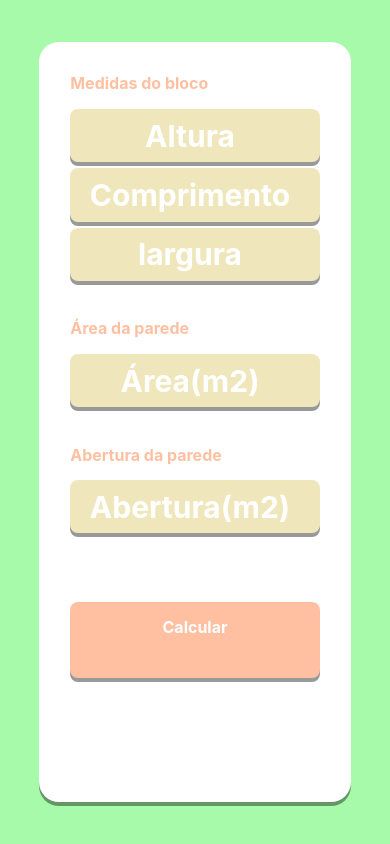
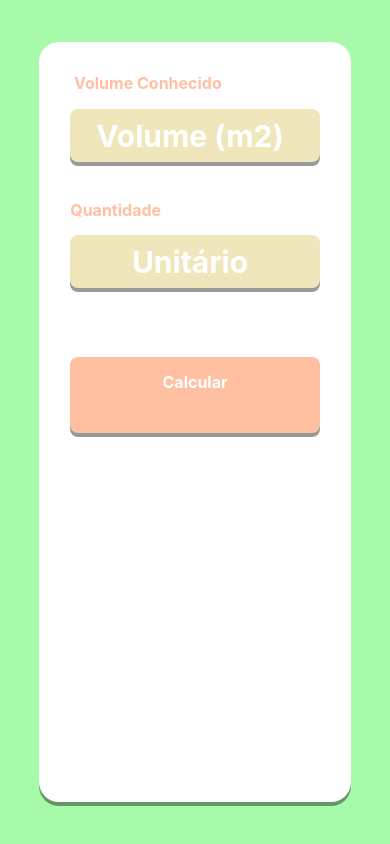
Before and after one commit to AlbertSamuelMelo/TCCJarleson, a React Native app: screen / in a window 390 px wide. Built offline with nearby package versions, Linux system fonts and the light colour scheme.

Commit message:
Resultados Concreto

```diff
--- a/App.js
+++ b/App.js
@@ -2,12 +2,12 @@ import { StatusBar } from 'expo-status-bar';
 import React from 'react';
 import { StyleSheet, Text, View } from 'react-native';
 import Calculator from './src/views/Calculator';
-import TextPlaceHolder from "./src/views/Calculator"
+import CalcularConcreto from './src/views/CalcularConcreto'
 export default function App() {
   return (
     <View style={styles.container}>
-      <Calculator/>
       <StatusBar style="auto" />
+      <CalcularConcreto/>
     </View>
   );
 }
--- /dev/null
+++ b/src/views/CalcularConcreto.js
@@ -0,0 +1,197 @@
+import { StatusBar } from 'expo-status-bar';
+import React, {Component} from 'react';
+import { StyleSheet, Text, View, TouchableOpacity } from 'react-native';
+import TextPlaceHolder from "../components/TextPlaceHolder"
+
+export default class CalcularConcreto extends Component {
+    constructor() {
+        super();
+        this.state = {
+          volumeConhecido: "",
+          quantidade: "",
+          cimento: "",
+          areia: "",
+          brita: "",
+          agua: "",
+          resultado: false
+        };
+      }
+
+
+    volumeConhecido(volumeConhecido){
+        this.setState({volumeConhecido: volumeConhecido})
+    }
+    quantidade(quantidade){
+        this.setState({quantidade: quantidade})
+    }
+    cimento(cimento) {
+      this.setState({cimento: cimento})
+    }
+    areia(areia){
+        this.setState({areia: areia})
+    }
+    brita(brita){
+        this.setState({brita: brita})
+    }
+    agua(agua) {
+      this.setState ({agua: agua})
+    }
+
+    calcular() {
+      var cimento = (parseFloat(this.state.volumeConhecido.category) * parseInt(this.state.quantidade.category) * 6.9)
+      var areia = (parseFloat(this.state.volumeConhecido.category) * parseInt(this.state.quantidade.category) * 0.522)
+      var brita = (parseFloat(this.state.volumeConhecido.category) * parseInt(this.state.quantidade.category) * 1.6512)
+      var agua = (parseFloat(this.state.volumeConhecido.category) * parseInt(this.state.quantidade.category) * 210)
+      this.setState({cimento: cimento})
+      this.setState({areia: areia})
+      this.setState({brita})
+      this.setState({agua: agua})
+      this.setState({resultado: true})
+    }
+
+    render(){
+        return (
+            <View style={styles.container}>
+              <StatusBar style="auto" />
+                <View style={styles.card}>
+                    <Text style={styles.textIsideCard}> Volume Conhecido</Text>
+                    <TextPlaceHolder input={"Volume (m2)"} callbackFromParent={(value) => this.volumeConhecido(value)}/>
+
+                    <Text style={styles.textIsideCard}>Quantidade</Text>
+                    <TextPlaceHolder input={"Unitário"} callbackFromParent={(value) => this.quantidade(value)}/>
+
+                    {
+                      this.state.resultado ?
+                      <View style={{height: "30%", width: "80%"}}>
+                        <View style={{width: "100%", height: "50%"}}>
+                          <Text
+                          style={styles.textIsideCard}
+                          >
+                            Cimento
+                          </Text>
+                          <View style={styles.resultContainer}>
+                            <Text
+                              style={styles.TextButton}
+                            >{this.state.cimento} Sacos</Text>
+                          </View>
+                        </View>
+
+                        <View style={{width: "100%", height: "50%"}}>
+                          <Text
+                          style={styles.textIsideCard}
+                          >
+                            Areia
+                          </Text>
+                          <View style={styles.resultContainer}>
+                            <Text
+                              style={styles.TextButton}
+                            >{this.state.areia} m3</Text>
+                          </View>
+                        </View>
+                        <View style={{width: "100%", height: "50%"}}>
+                          <Text
+                          style={styles.textIsideCard}
+                          >
+                            Brita
+                          </Text>
+                          <View style={styles.resultContainer}>
+                            <Text
+                              style={styles.TextButton}
+                            >{this.state.brita} m3</Text>
+                          </View>
+                        </View>
+                        <View style={{width: "100%", height: "50%"}}>
+                          <Text
+                          style={styles.textIsideCard}
+                          >
+                            Água
+                          </Text>
+                          <View style={styles.resultContainer}>
+                            <Text
+                              style={styles.TextButton}
+                            >{this.state.agua} Litros</Text>
+                          </View>
+                        </View>
+                      </View>
+
+                      :<TouchableOpacity style={styles.button} onPress={() => this.calcular()}>
+                        <Text style={styles.TextButton}>Calcular</Text>
+                      </TouchableOpacity>
+                    }
+
+                </View>
+            </View>
+          );
+    }
+}
+
+const styles = StyleSheet.create({
+  container: {
+    width: "100%",
+    height: "100%",
+    backgroundColor: 'transparent',
+    alignItems: 'center',
+    justifyContent: 'center',
+  },
+  card: {
+    width: "80%",
+    height: "90%",
+    borderRadius: 20,
+    backgroundColor: 'white',
+    alignItems: 'center',
+    justifyContent: 'center',
+    shadowColor: 'black',
+    shadowOffset: {
+        width: 0,
+        height: 4,
+      },
+    shadowOpacity: 0.4,
+    alignItems: 'center',
+    justifyContent: 'flex-start',
+  },
+  textIsideCard: {
+      color: "#FFC0A2",
+      fontWeight: "bold",
+      fontSize: 16,
+      textAlign: "left",
+      width: "80%",
+      marginBottom: "5%",
+      marginTop: "10%"
+  },
+  TextButton: {
+    color: "white",
+    fontWeight: "bold",
+    fontSize: 16,
+    textAlign: "center",
+    width: "100%",
+    height: "100%",
+    padding: "6%"
+  },
+  button: {
+    width: "80%",
+    height: "10%",
+    marginBottom: "8%",
+    marginTop: "20%",
+    backgroundColor: '#FFC0A2',
+    borderRadius: 8,
+    shadowColor: 'black',
+    shadowOffset: {
+        width: 0,
+        height: 4,
+      },
+    shadowOpacity: 0.4,
+  },
+  resultContainer: {
+    width: "100%",
+    height: "60%",
+    marginBottom: "2%",
+    backgroundColor: '#FFC0A2',
+    borderRadius: 8,
+    shadowColor: 'black',
+    shadowOffset: {
+        width: 0,
+        height: 4,
+      },
+    shadowOpacity: 0.4,
+  },
+});
```
